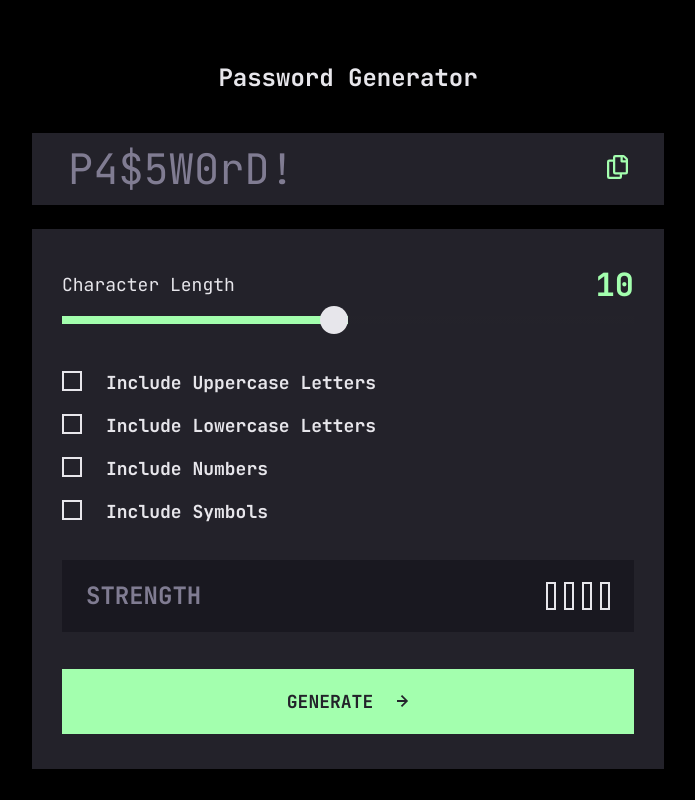
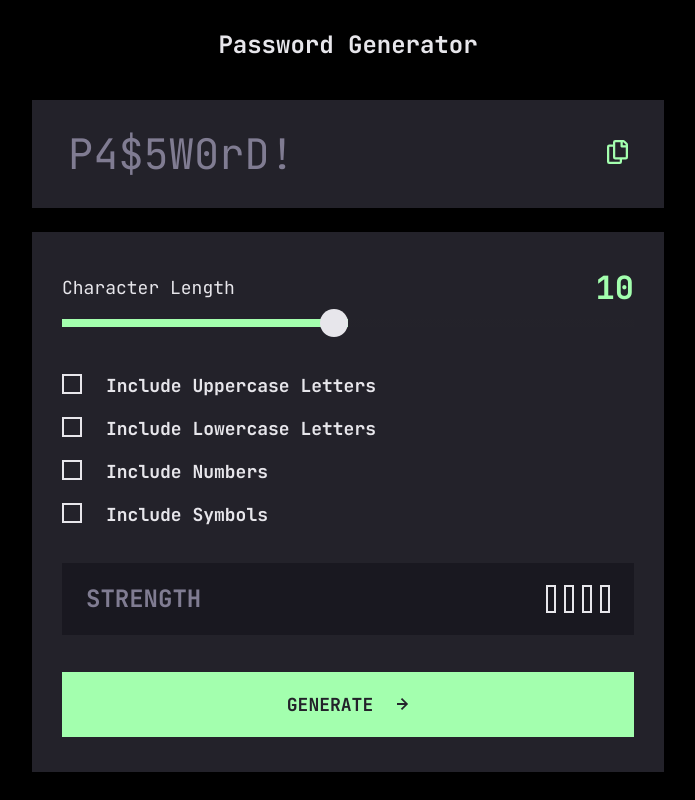
Before and after one commit to JCrotzer/password-generator, a plain HTML site: page index.html in a window 1280 px wide. Shown: the whole page, without its empty margins (292-987 px from the left). Drawn offline with Linux system fonts and the light colour scheme.

Commit message:
changed padding

```diff
--- a/assets/css/styles.css
+++ b/assets/css/styles.css
@@ -32,7 +32,7 @@ body {
 h1 {
   font-size: 16px;
   font-weight: bold;
-  margin: 50px 0 20px 0;
+  margin: 20px 0;
 }
 
 main {
@@ -61,7 +61,7 @@ main {
   flex-direction: row;
   align-items: center;
   justify-content: space-between;
-  padding: 2em;
+  padding: 3em 2em;
 }
 
 .generator-result p {
```
